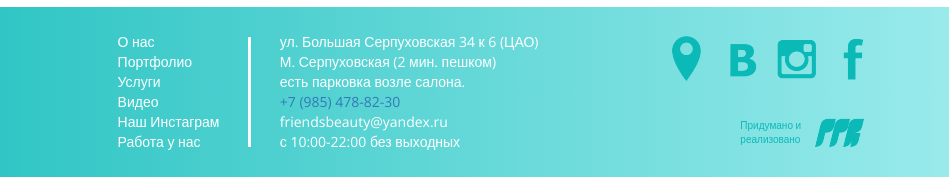
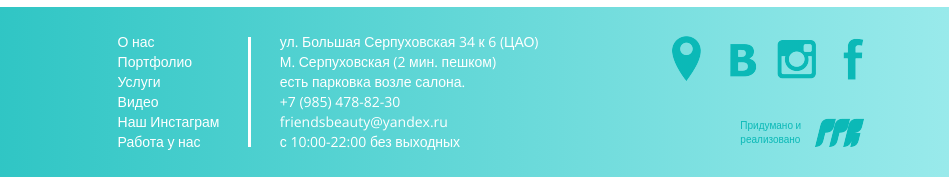
Before and after one commit to 1lesster/friends, a plain HTML site: page index.html in a window 1280 px wide. Shown: the part 4733-4910 px from the top of the page, 331-1280 px from the left. Drawn offline with nearby package versions, Linux system fonts and the light colour scheme.

Commit message:
Update style.css

```diff
--- a/css/style.css
+++ b/css/style.css
@@ -137,7 +137,9 @@ footer .social > li.in{
 footer .social > li.fb{
 	background-position: -208px 0;
 }
-
+.footer-contacts a{
+	color: #fff;
+}
 footer .social > li:hover.map{
 	background-position: 7px -47px;
 }
```
